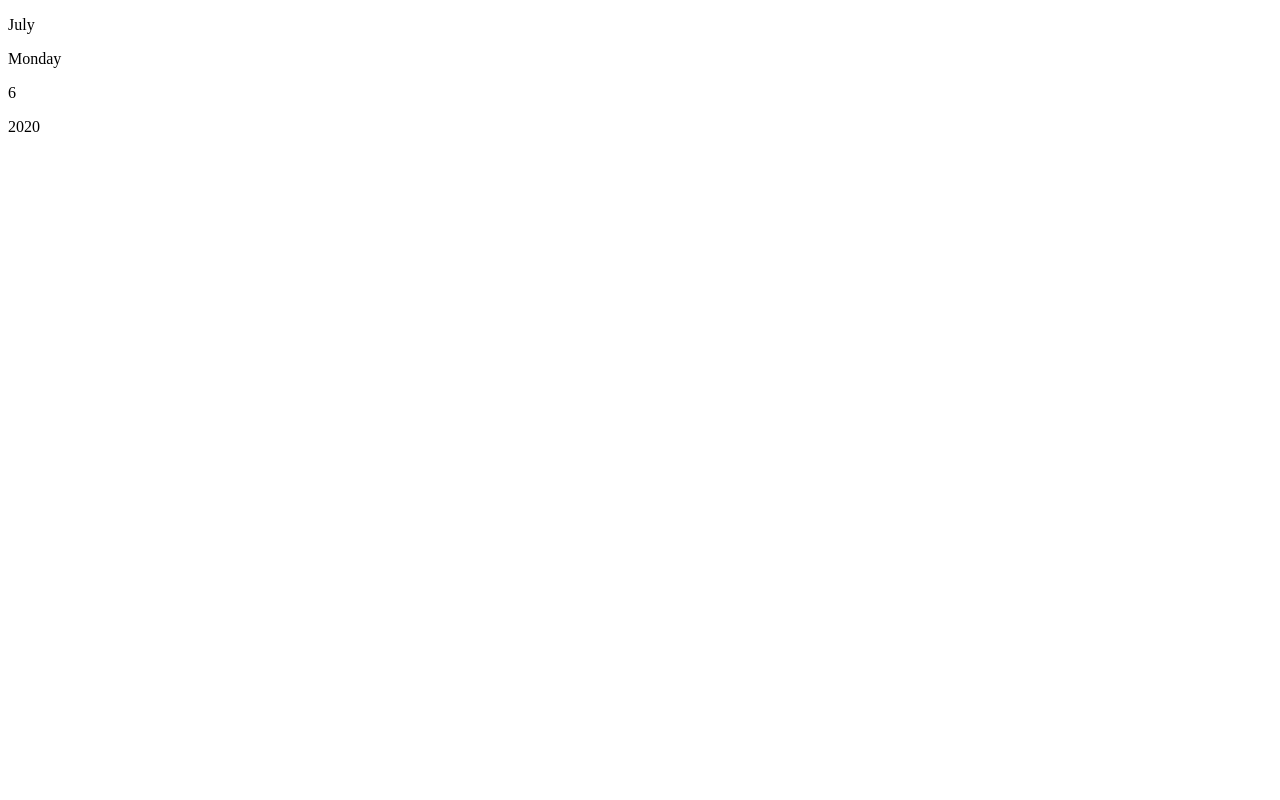
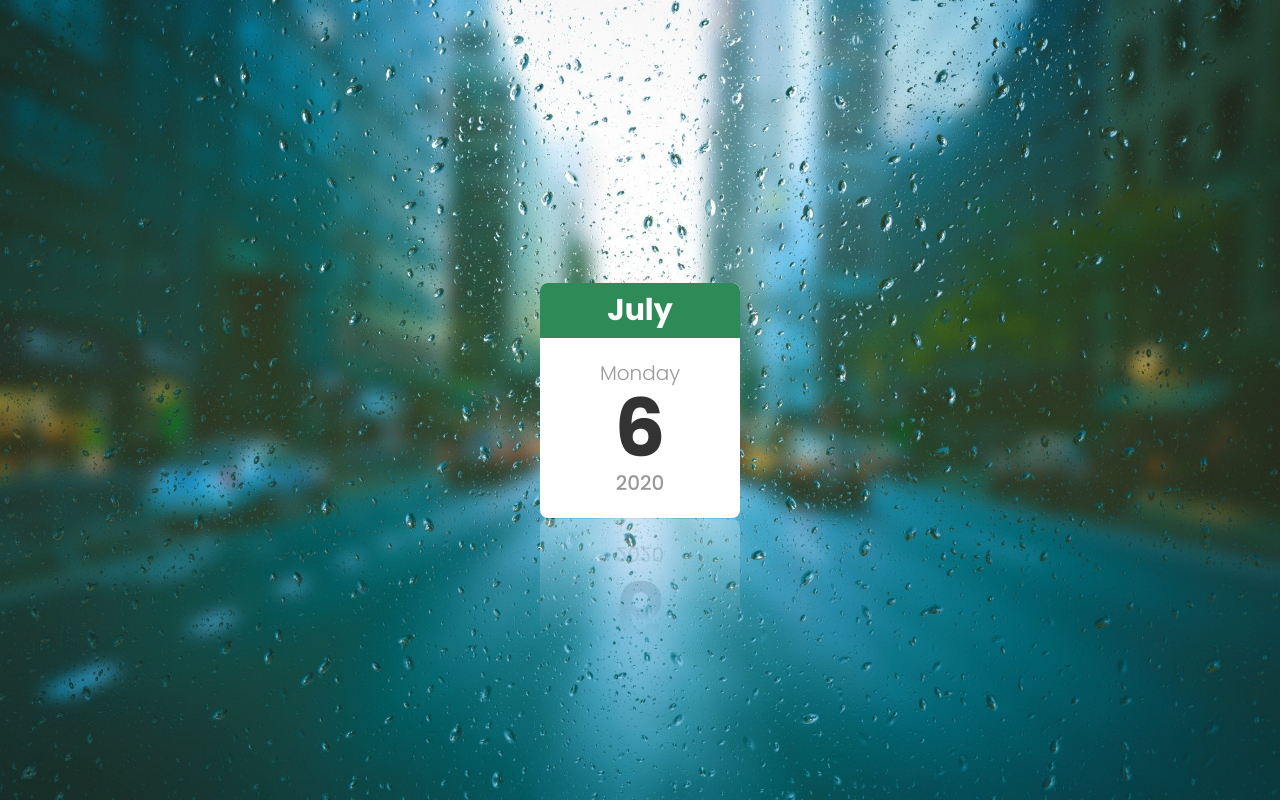
Before and after one commit to sipostudent/Mini-JS-Calendar, a plain HTML site: page index.html in a window 1280 px wide. Drawn offline with Linux system fonts and the light colour scheme.

Commit message:
Updated HTML & CSS

```diff
--- a/assets/css/style.css
+++ b/assets/css/style.css
@@ -0,0 +1,61 @@
+/* Google Fonts */
+@import url('https://fonts.googleapis.com/css2?family=Poppins:wght@200;300;400;500;600;700;800;900&display=swap');
+
+*
+{
+    margin: 0;
+    padding: 0;
+    box-sizing: border-box;
+    font-family: 'Poppins', sans-serif;
+}
+body
+{
+    display: flex;
+    justify-content: center;
+    align-items: center;
+    min-height: 100vh;
+    background: url(../img/background-blur-clean-clear-531880.jpg);
+    background-size: cover;
+    background-position: center;
+}
+.calendar
+{
+    position: relative;
+    width: 200px;
+    background: #fff;
+    text-align: center;
+    border-radius: 8px;
+    overflow: hidden;
+    -webkit-box-reflect: below 1px linear-gradient(transparent,transparent,#0004);
+}
+.calendar #monthName
+{
+    position: relative;
+    padding: 5px 10px;
+    background: seagreen;
+    color: #fff;
+    font-size: 30px;
+    font-weight: 700;
+}
+.calendar #dayName
+{
+    margin-top: 20px;
+    font-size: 20px;
+    font-weight: 300;
+    color: #999;
+}
+.calendar #dayNumber
+{
+    margin-top: 0px;
+    line-height: 1em;
+    font-size: 80px;
+    font-weight: 700;
+    color: #333;
+}
+.calendar #year
+{
+    margin-bottom: 20px;
+    font-size: 20px;
+    font-weight: 500;
+    color: #999;
+}
--- a/index.html
+++ b/index.html
@@ -6,9 +6,10 @@
 
     <!-- Link: stylesheet -->
     <link rel="stylesheet" href="./assets/css/style.css">
+    <link rel="icon" href="./assets/img/calendar.png">
 
     <!-- Title: project name -->
-    <title>JS | Mini Calendar UI</title>
+    <title>JavaScript | Mini Calendar UI</title>
 </head>
 <body>
 
```
Also changed, not shown: assets/img/background-blur-clean-clear-531880.jpg (added), assets/img/calendar.png (added).
